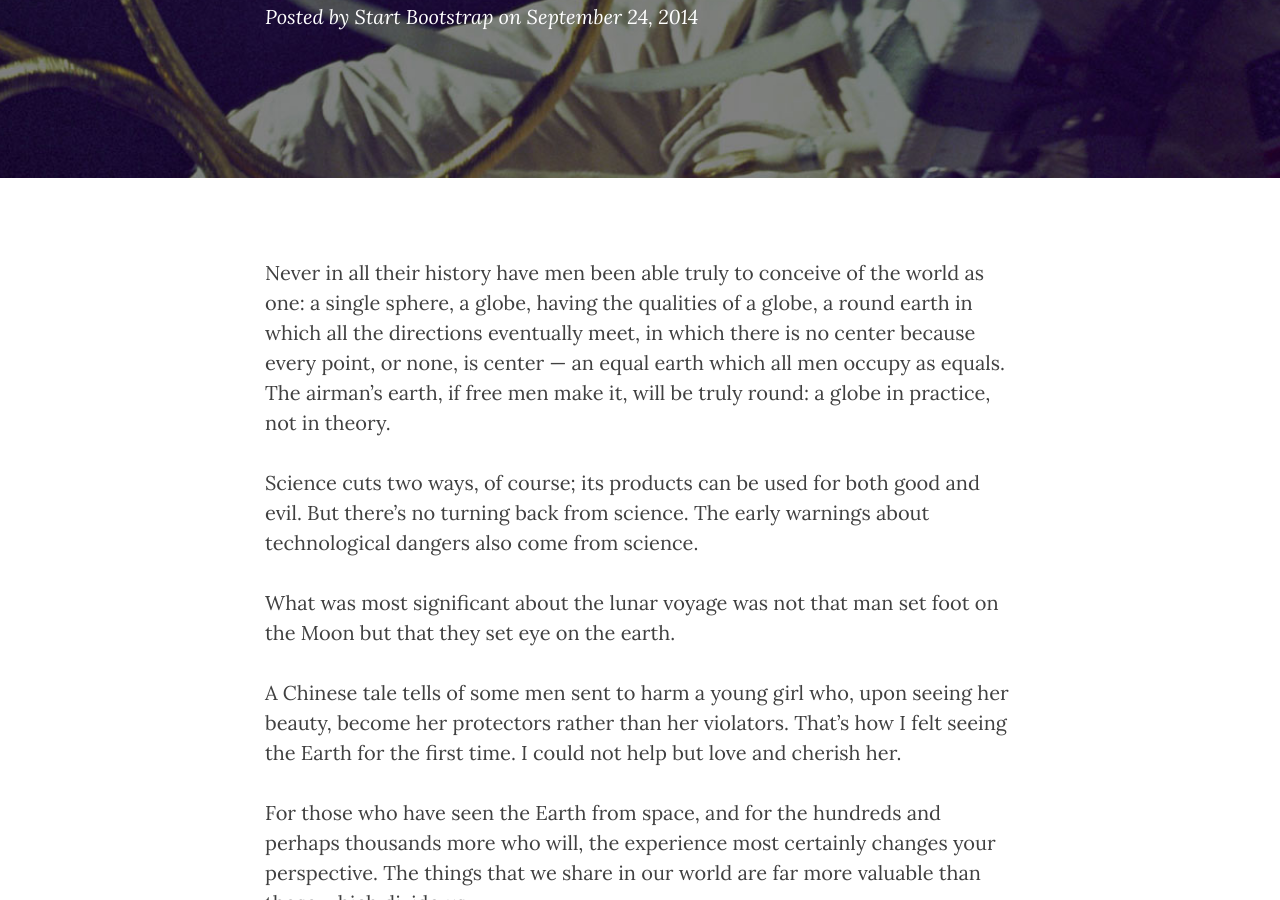
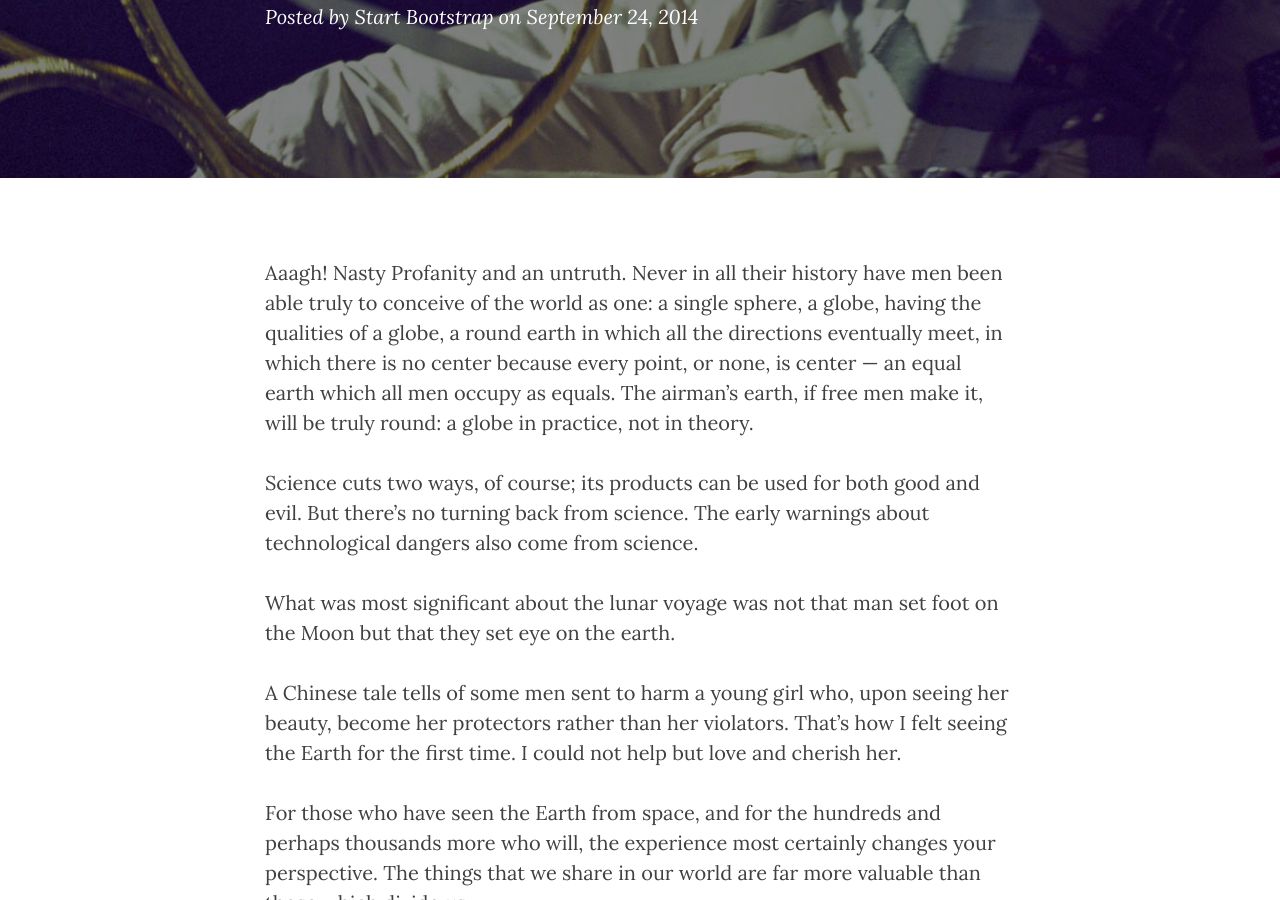
Before and after one commit to postpal/deploy, a Jekyll site: the page built from _posts/2014-09-24-true-success-in-the-digital-economy-comes-with-knowledge-of-the-tools.markdown, in a window 1280 px wide and 900 px high, scrolled down 452 px. Built offline with Jekyll 4.4.1, drawn with Linux system fonts in a browser that asks for light colours; nearby versions of some CDN libraries.

Commit message:
Updated '/_posts/2014-09-24-true-success-in-the-digital-economy-comes-with-knowledge-of-the-tools.markdown' via CloudCannon

```diff
--- a/_posts/2014-09-24-true-success-in-the-digital-economy-comes-with-knowledge-of-the-tools.markdown
+++ b/_posts/2014-09-24-true-success-in-the-digital-economy-comes-with-knowledge-of-the-tools.markdown
@@ -8,7 +8,7 @@ header-img: img/post-bg-06.jpg
 ---
 
 
-Never in all their history have men been able truly to conceive of the world as one: a single sphere, a globe, having the qualities of a globe, a round earth in which all the directions eventually meet, in which there is no center because every point, or none, is center — an equal earth which all men occupy as equals. The airman's earth, if free men make it, will be truly round: a globe in practice, not in theory.
+Aaagh! Nasty Profanity and an untruth. Never in all their history have men been able truly to conceive of the world as one: a single sphere, a globe, having the qualities of a globe, a round earth in which all the directions eventually meet, in which there is no center because every point, or none, is center — an equal earth which all men occupy as equals. The airman's earth, if free men make it, will be truly round: a globe in practice, not in theory.
 
 Science cuts two ways, of course; its products can be used for both good and evil. But there's no turning back from science. The early warnings about technological dangers also come from science.
 
```
